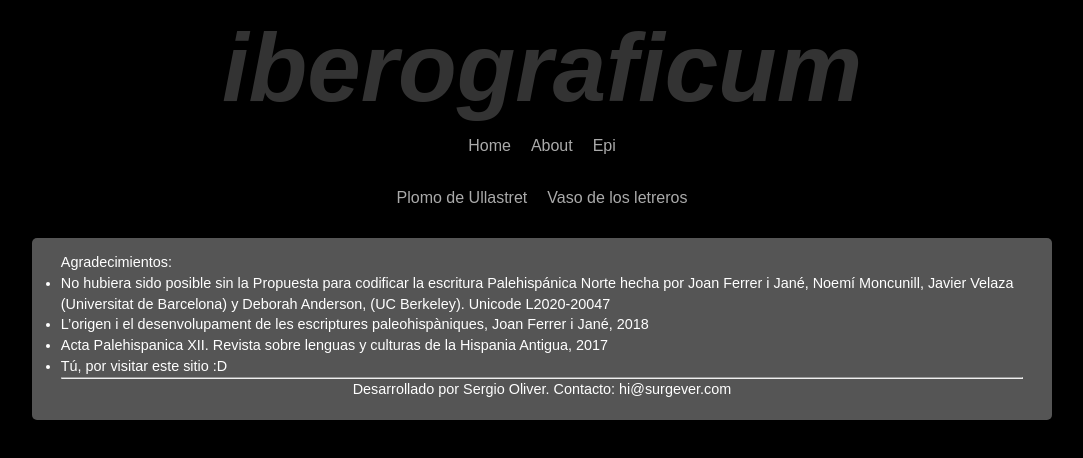
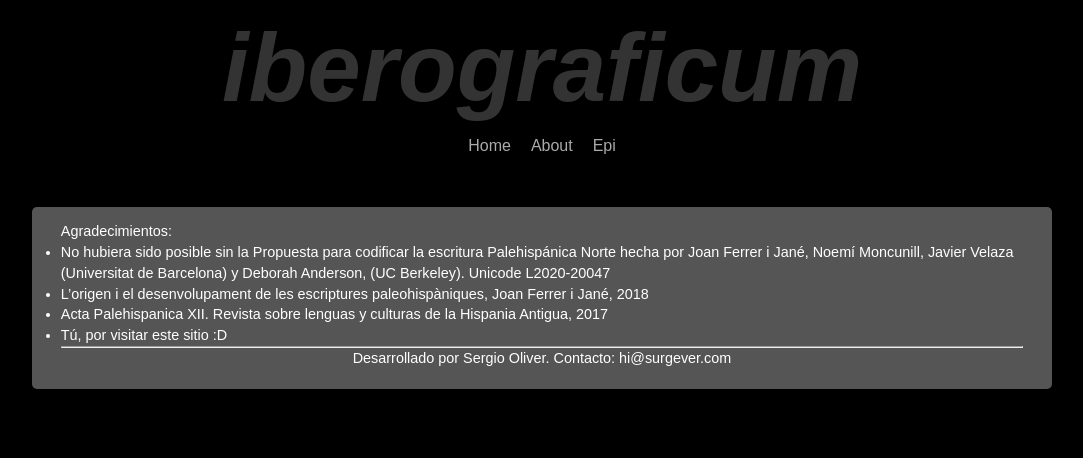
Before and after one commit to surgever/iberograficum, a React (Vite) app: page /epi in a window 1280 px wide. Shown: the top 458 px of the page, without its empty margins (98-1181 px from the left). Built offline with nearby package versions, Linux system fonts and the light colour scheme.

Commit message:
Removed epi nav

```diff
--- a/src/routes/Epi.jsx
+++ b/src/routes/Epi.jsx
@@ -4,10 +4,6 @@ import { NavLink, Outlet } from 'react-router-dom';
 const Epi = () => {
     return (
       <>
-        <nav className="navbar">
-          <NavLink to="ullastret">Plomo de Ullastret</NavLink>
-          <NavLink to="letreros"> Vaso de los letreros</NavLink>
-        </nav>
         <Outlet />
       </>
     );
```
